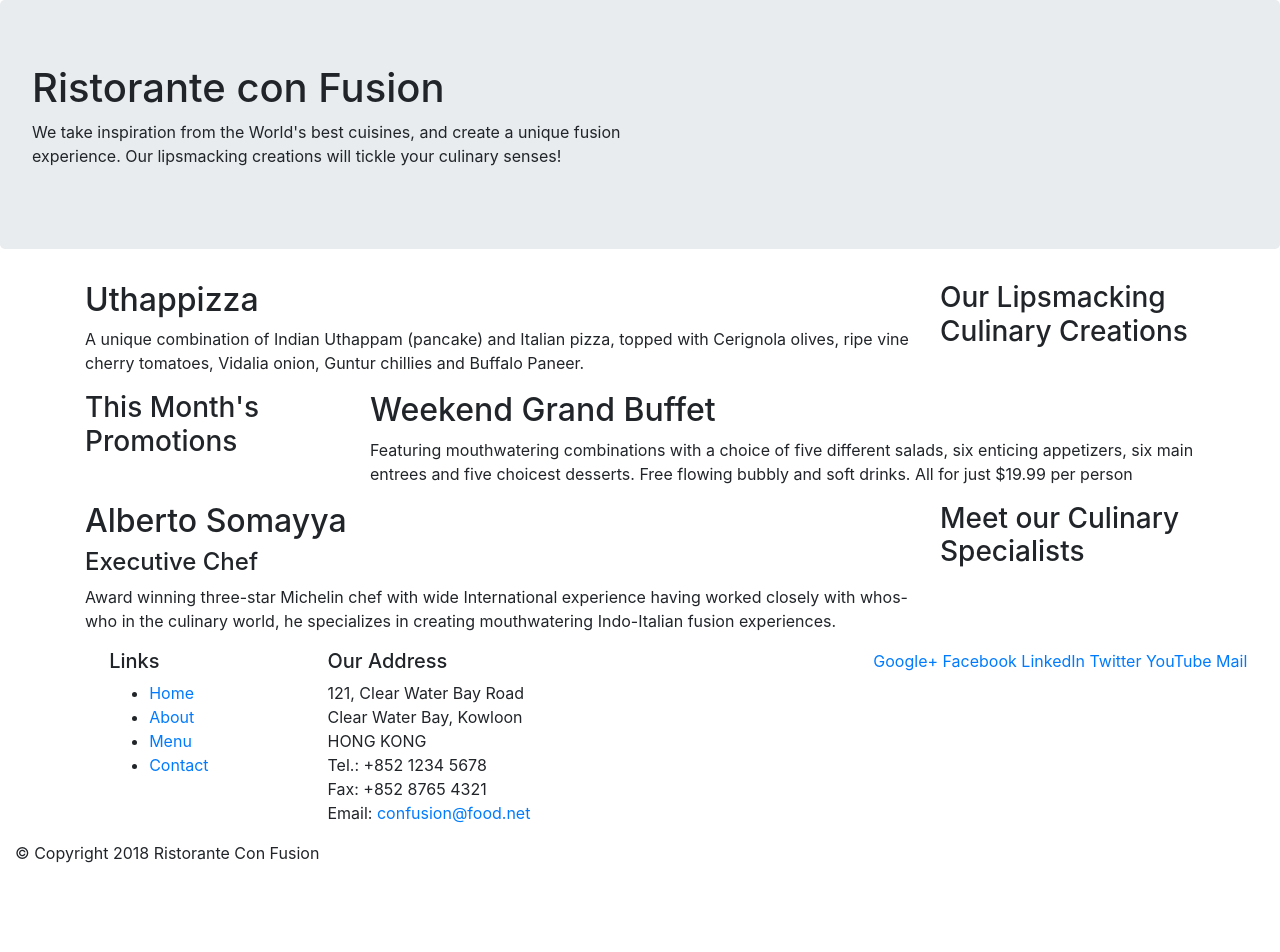
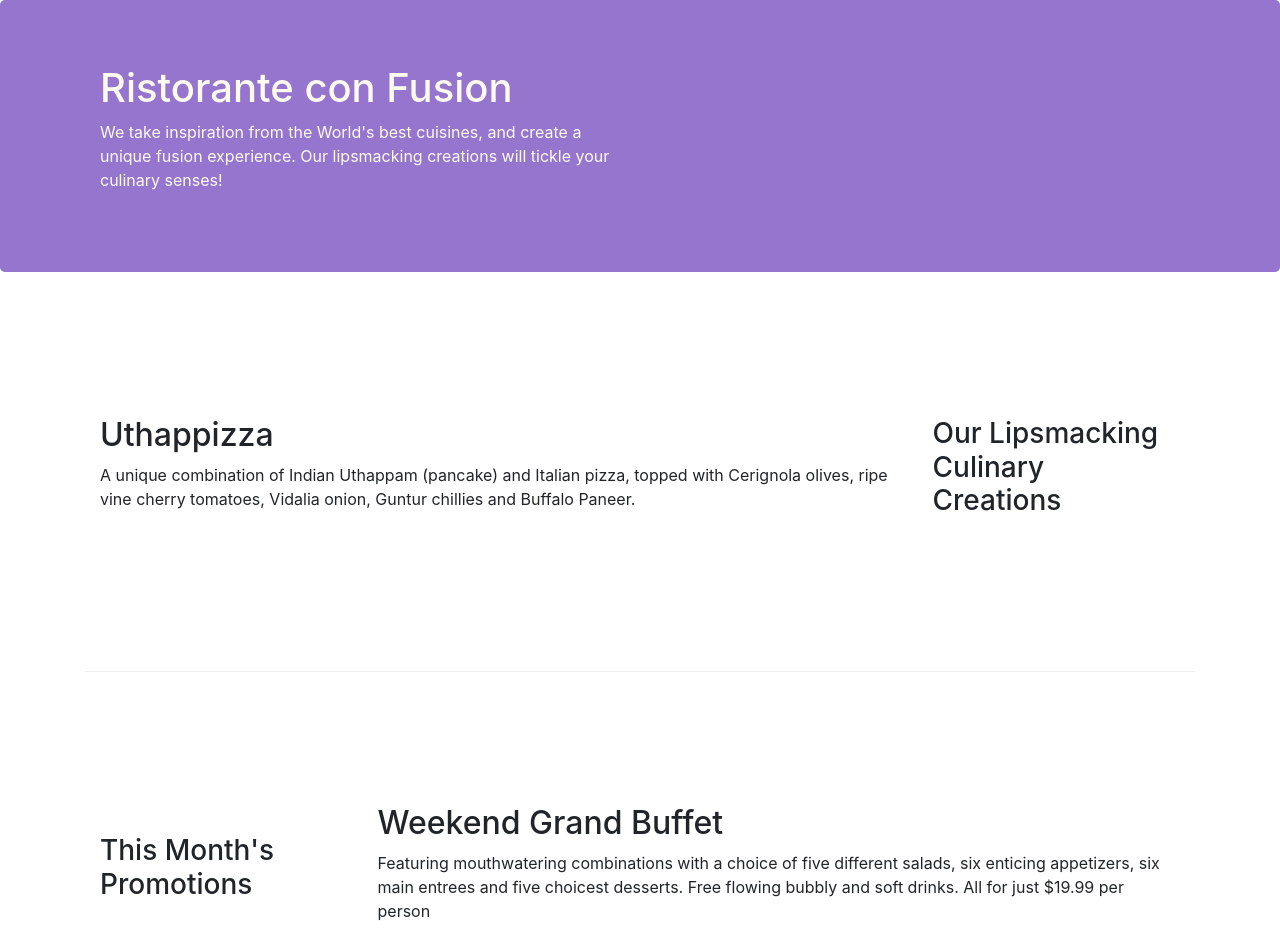
Before and after one commit to Gokhulnath/Web_dev_bootstrap, a website: page index.html in a window 1280 px wide. Shown: the top 952 px of the page. Before the commit the page ends 881 px from the top, so only its background shows below. Drawn offline with nearby package versions, Linux system fonts and the light colour scheme.

Commit message:
bootstrap grid part 2

```diff
--- /dev/null
+++ b/css/styles.css
@@ -0,0 +1,30 @@
+.row-header{
+    margin:0px auto;
+    padding:0px;
+}
+
+.row-content {
+    margin:0px auto;
+    padding: 50px 0px 50px 0px;
+    border-bottom: 1px ridge;
+    min-height:400px;
+}
+
+.footer{
+    background-color: #D1C4E9;
+    margin:0px auto;
+    padding: 20px 0px 20px 0px;
+}
+
+.jumbotron{
+    font-size: 70px 30px 70px 30px;
+    margin: 0px auto;
+    background: #9575CD;
+    color: floralwhite;
+}
+
+.address{
+    font-size: 80%;
+    margin: 0px;
+    color: #0f0f0f;
+}
--- a/index.html
+++ b/index.html
@@ -9,15 +9,16 @@
 
         <!-- Bootstrap CSS -->
         <link rel="stylesheet" href="node_modules/bootstrap/dist/css/bootstrap.min.css">
-    <title>Ristorante Con Fusion</title>
+        <link href="css/styles.css" rel="stylesheet">
+        <title>Ristorante Con Fusion</title>
 </head>
 
 <body>
 
     <header class="jumbotron">
-        <div class="row">
-            <div class="col-12 col-sm-6">
-                <div>
+        <div class="container">
+            <div class="row row-header">
+                <div class="col-12 col-sm-6">
                     <h1>Ristorante con Fusion</h1>
                     <p>We take inspiration from the World's best cuisines, and create a unique fusion experience. Our lipsmacking creations will tickle your culinary senses!</p>
                 </div>
@@ -28,7 +29,7 @@
     </header>
 
     <div class="container">
-        <div class="row">
+        <div class="row row-content align-items-center">
             <div class="col-12 col-sm-4 order-sm-last col-md-3">
                 <h3>Our Lipsmacking Culinary Creations</h3>
             </div>
@@ -39,7 +40,7 @@
         </div>
 
 
-        <div class="row">
+        <div class="row row-content align-items-center">
             <div class="col-12 col-sm-4 order-sm-first col-md-3">
                 <h3>This Month's Promotions</h3>
             </div>
@@ -49,7 +50,7 @@
             </div>
         </div>
 
-        <div class="row">
+        <div class="row row-content align-items-center">
             <div class="col-12 col-sm-4 order-sm-last col-md-3">
                 <h3>Meet our Culinary Specialists</h3>
             </div>
@@ -61,12 +62,12 @@
         </div>
     </div>
 
-    <footer>
-        <div >
+    <footer class="footer">
+        <div class="container">
             <div class="row">
                 <div class="col-4 offset-1 col-sm-2">
                     <h5>Links</h5>
-                    <ul>
+                    <ul class="list-unstyled">
                         <li><a href="#">Home</a></li>
                         <li><a href="#">About</a></li>
                         <li><a href="#">Menu</a></li>
@@ -84,8 +85,8 @@
 		              Email: <a href="mailto:confusion@food.net">confusion@food.net</a>
 		           </address>
                 </div>
-                <div class="col-12 col-sm-4">
-                    <div>
+                <div class="col-12 col-sm-4 align-self-center">
+                    <div class="text-center">
                         <a href="http://google.com/+">Google+</a>
                         <a href="http://www.facebook.com/profile.php?id=">Facebook</a>
                         <a href="http://www.linkedin.com/in/">LinkedIn</a>
@@ -95,8 +96,8 @@
                     </div>
                 </div>
            </div>
-           <div class="col-auto">
-                <div>
+           <div class="row justify-content-center">
+                <div class="col-auto">
                     <p>© Copyright 2018 Ristorante Con Fusion</p>
                 </div>
            </div>
```
